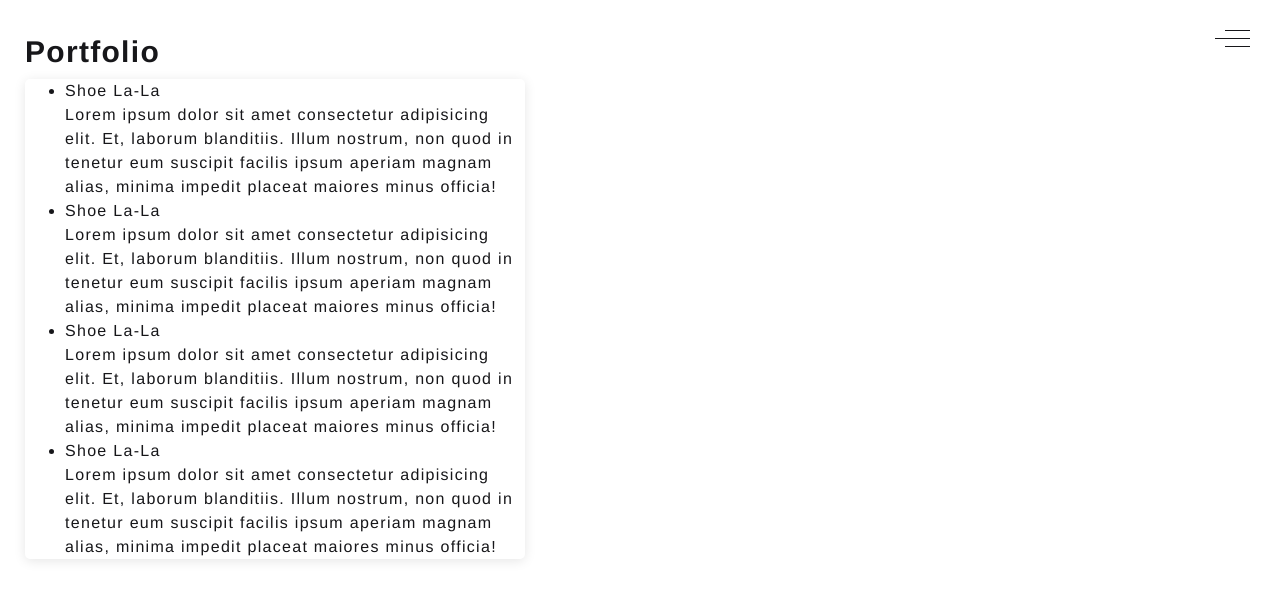
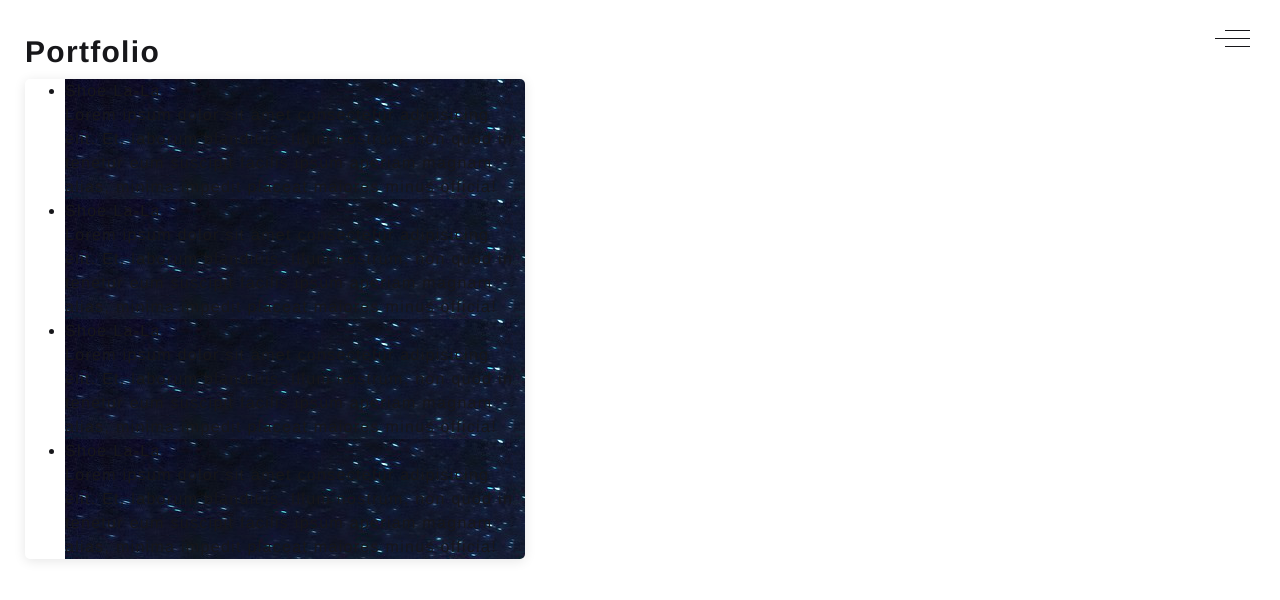
Before and after one commit to APerez89/myportfolio, a Vue app: page /portfolio in a window 1280 px wide. Shown: the top 600 px of the page. Built offline with nearby package versions, Linux system fonts and the light colour scheme.

Commit message:
Adds bg image to li

```diff
--- a/src/views/PortfolioPage.vue
+++ b/src/views/PortfolioPage.vue
@@ -4,8 +4,11 @@
       <h2>Portfolio</h2>
       <div class="info-card">
         <ul>
-          <li v-for="job in jobs" :key="job['.key']">
-            <div class="job-image" :style="`background-image: url(img/${job.img_url})`"></div>
+          <li
+            v-for="job in jobs"
+            :key="job['.key']"
+            :style="`background-image: url(img/${job.img_url})`"
+          >
             <div class="job-info">
               <span class="job-title">{{ job.title }}</span> <br />
               <span class="job-info">{{ job.info }}</span>
```
